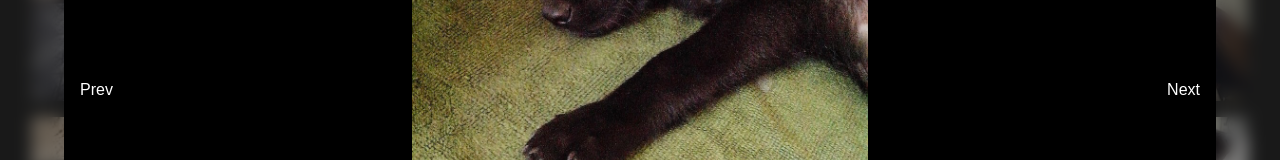
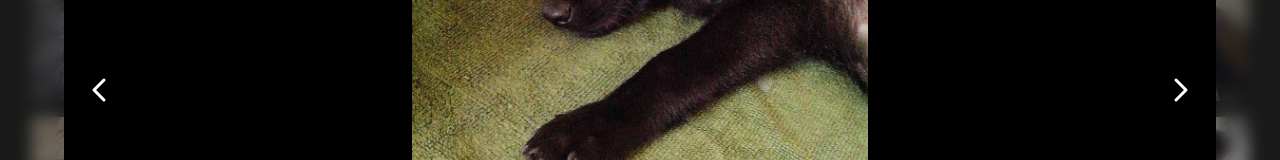
Before and after one commit to andresilva-cc/nina, a Next.js app: page / in a window 1280 px wide. Both pictures are taken after a click on the item 126 px from the left and 126 px from the top of the page. Shown: the part 326-486 px from the top of the page. Built offline with nearby package versions, Linux system fonts and the light colour scheme.

Commit message:
feat: add icons for previous and next buttons

```diff
--- a/package.json
+++ b/package.json
@@ -9,6 +9,7 @@
     "lint": "next lint"
   },
   "dependencies": {
+    "@phosphor-icons/react": "^2.1.7",
     "clsx": "^2.1.1",
     "next": "15.2.0",
     "react": "^19.0.0",
--- a/src/components/ImageViewer.tsx
+++ b/src/components/ImageViewer.tsx
@@ -3,6 +3,7 @@
 import {  useEffect, useState } from 'react';
 import { clsx } from 'clsx'
 import { useSwipeable } from 'react-swipeable';
+import { CaretLeft, CaretRight } from '@phosphor-icons/react'
 import useScrollBlock from '@/hooks/useScrollBlock';
 
 export interface ImageViewerProps {
@@ -70,15 +71,28 @@ export function ImageViewer(props: ImageViewerProps) {
         {...swipeHandlers}
       >
         <p>{props.currentIndex + 1}/{props.images.length}</p>
+
         <div className="w-full h-full flex-1 flex items-center justify-center gap-4 overflow-hidden">
-          <button className="hidden sm:block" onClick={props.onRequestPrevious}>Prev</button>
+          <button
+            className="hidden sm:block rounded-full p-1 hover:bg-white/15"
+            onClick={props.onRequestPrevious}
+          >
+            <CaretLeft size={32} weight="bold" />
+          </button>
+
           <div className="w-full h-full flex-grow flex items-center justify-center overflow-hidden">
             <img
               src={props.images[props.currentIndex]?.full ?? null}
               className="max-h-full max-w-full object-contain"
             />
           </div>
-          <button className="hidden sm:block" onClick={props.onRequestNext}>Next</button>
+
+          <button
+            className="hidden sm:block rounded-full p-1 hover:bg-white/15 active:bg-white/25 transition-colors"
+            onClick={props.onRequestNext}
+          >
+            <CaretRight size={32} weight="bold" />
+          </button>
         </div>
       </div>
     </div>
```
Also changed, not shown: 1 other file (tests, documents, lock files or other folders).
